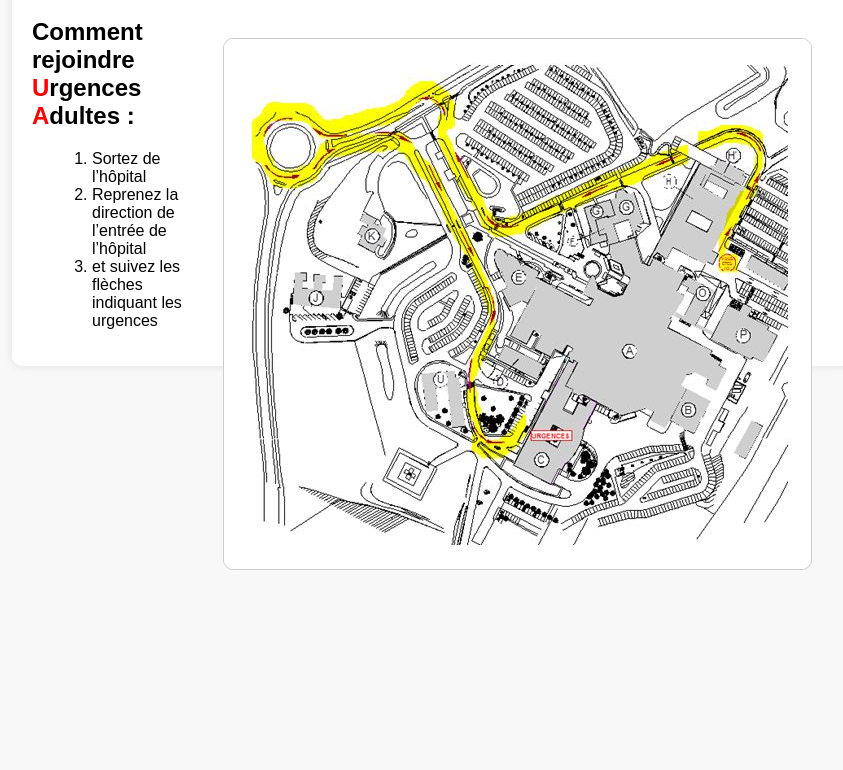
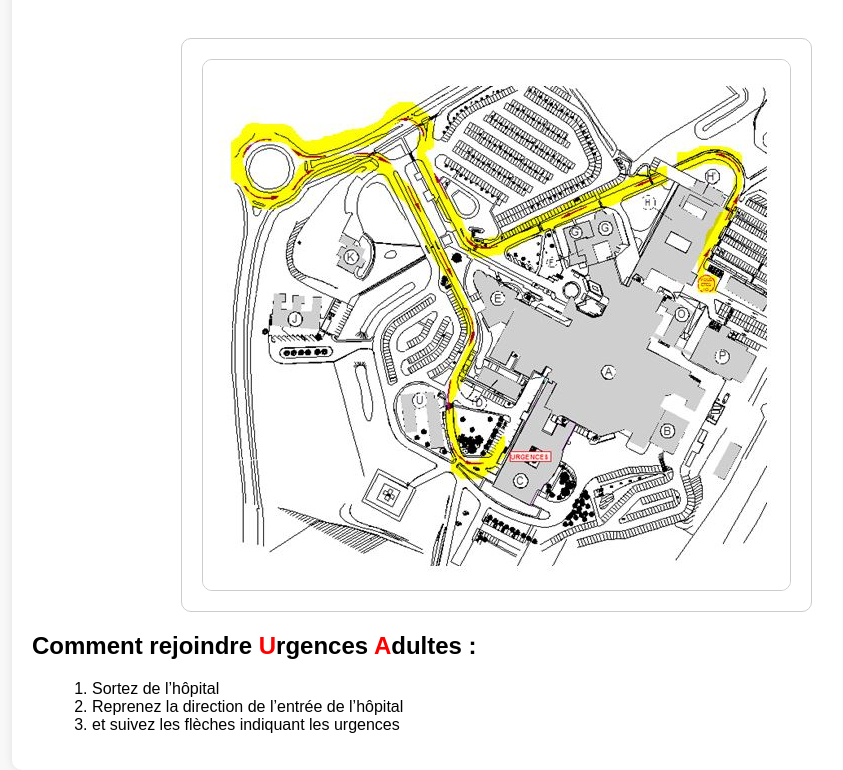
Before and after one commit to cours3Dpie/hopital-site-web, a plain HTML site: page index.html in a window 1280 px wide. Shown: the part 60-830 px from the top of the page, without its empty margins (208-1051 px from the left). Before the commit the page ends 800 px from the top, so only its background shows below. Drawn offline with Linux system fonts and the light colour scheme.

Commit message:
nouveau look

```diff
--- a/stylle.css
+++ b/stylle.css
@@ -48,3 +48,14 @@ border-radius: 10px;
 max-width: 100%;
 max-height: 600px;
 }
+.image-container {
+    float: right;
+    margin: 20px;
+    border: 1px solid #ccc;
+    border-radius: 10px;
+}
+
+.list-container {
+    clear: both;
+    margin-top: 20px;
+}
```
